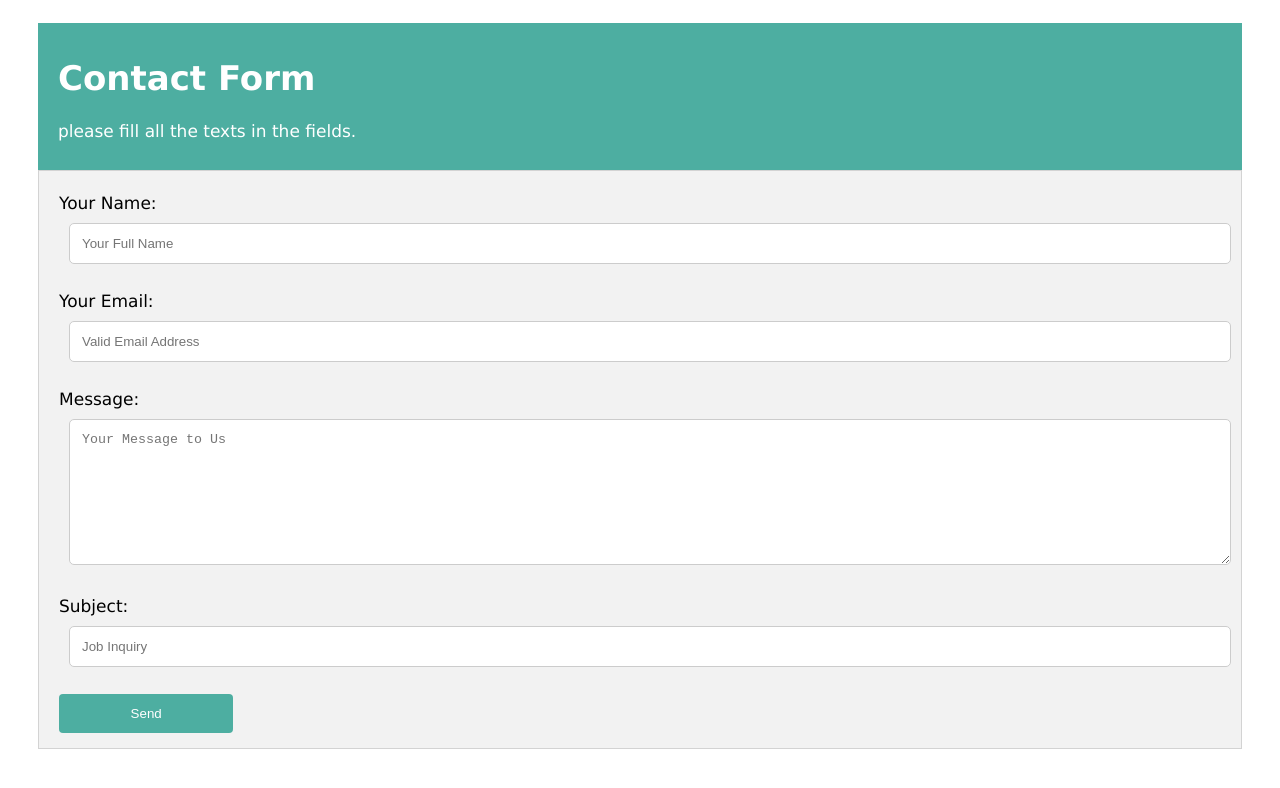
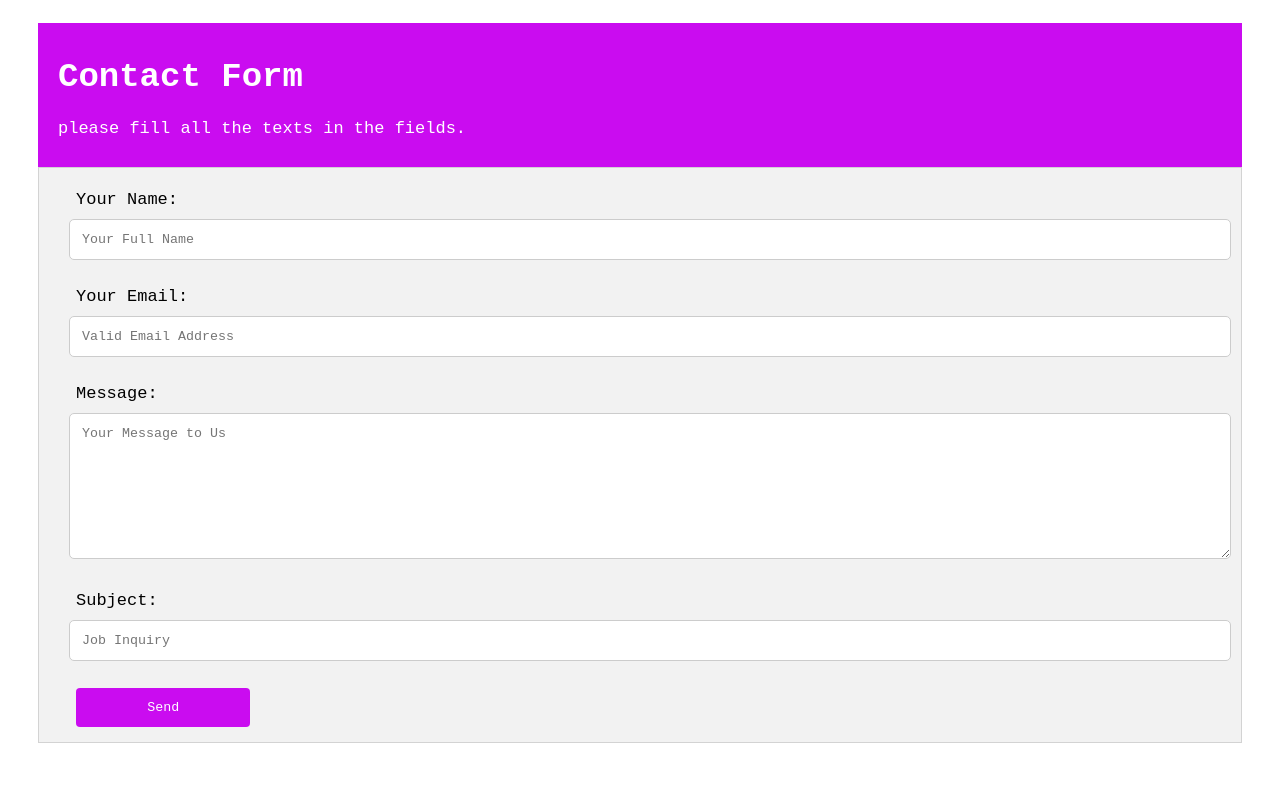
Before and after one commit to abhishek-kumar-21/contact-form, a plain HTML site: page index.html in a window 1280 px wide. Drawn offline with Linux system fonts and the light colour scheme.

Commit message:
new theme

```diff
--- a/index.html
+++ b/index.html
@@ -15,12 +15,12 @@
 
         <div class="container">
 
-    <p>Your Name: <input type="text" name="name" required placeholder="Your Full Name"></p>
-    <p>Your Email: <input type="email" name="email" id="email" placeholder="Valid Email Address"></p>
-    <p>Message: <textarea name="message" id="message" cols="100" rows="8" placeholder="Your Message to Us"></textarea></p>
-    <p>Subject: <input type="text" name="subject" id="subject" required placeholder="Job Inquiry"></p>
+    <p>&emsp;Your Name: <input type="text" name="name" required placeholder="Your Full Name"></p>
+    <p>&emsp;Your Email: <input type="email" name="email" id="email" placeholder="Valid Email Address"></p>
+    <p>&emsp;Message: <textarea name="message" id="message" cols="100" rows="8" placeholder="Your Message to Us"></textarea></p>
+    <p>&emsp;Subject: <input type="text" name="subject" id="subject" required placeholder="Job Inquiry"></p>
 
-    <input type="submit" value="Send">
+    &emsp;<input type="submit" value="Send">
 </form>
 </div>
 </body>
--- a/style.css
+++ b/style.css
@@ -1,5 +1,7 @@
 * {
   box-sizing: border-box;
+  font-family: 'Courier New', Courier, monospace;
+
 }
 body {
   font-family: Verdana, Geneva, Tahoma, sans-serif;
@@ -30,7 +32,7 @@ textarea {
 }
 
 input[type="submit"] {
-  background-color: #4daea1;
+  background-color: #ca0cf0;
   color: white;
   padding: 12px 20px;
   border: none;
@@ -40,11 +42,12 @@ input[type="submit"] {
 }
 
 input[type="submit"]:hover {
-  background-color: #4caf84;
+  background-color:#ffff;
+  color: black;
 }
 
 .seperate {
-  background-color: #4daea1;
+  background-color: #ca0cf0;
   color: white;
   padding: 12px 20px;
   border: none;
```
